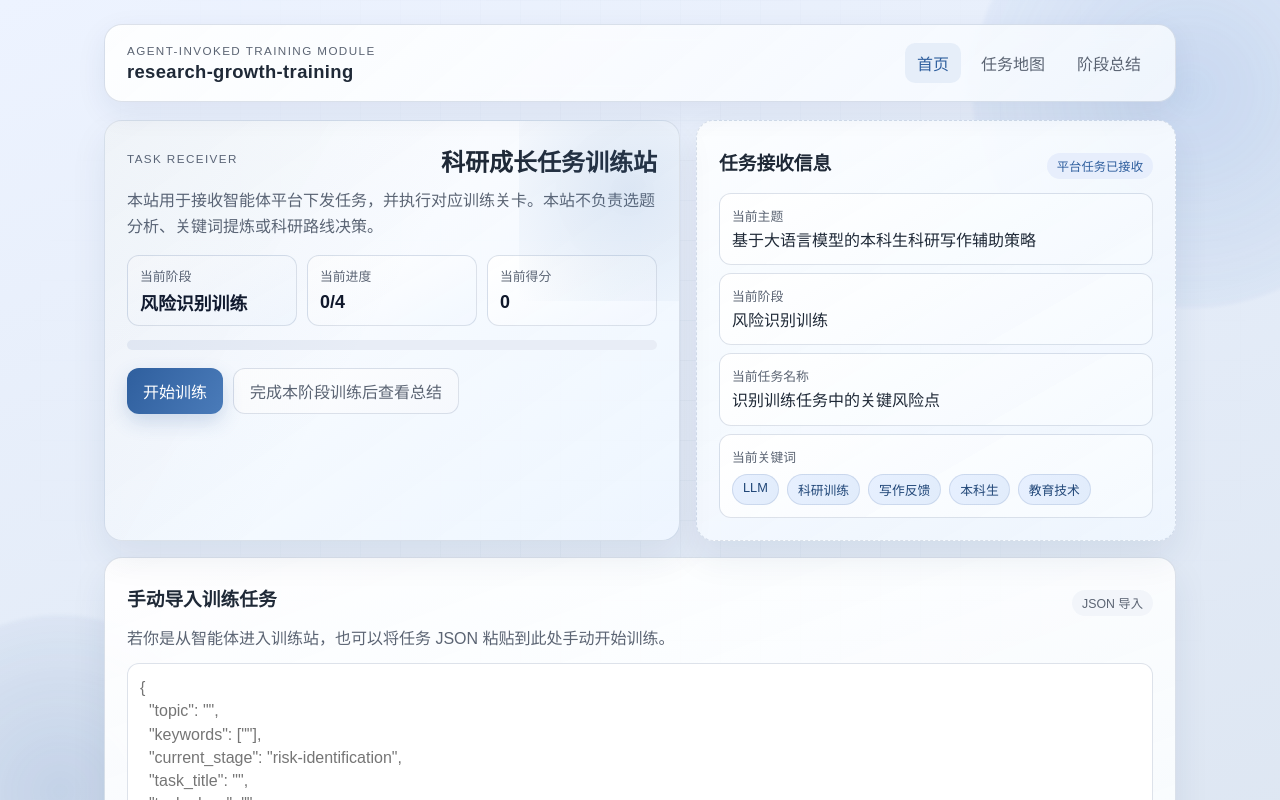
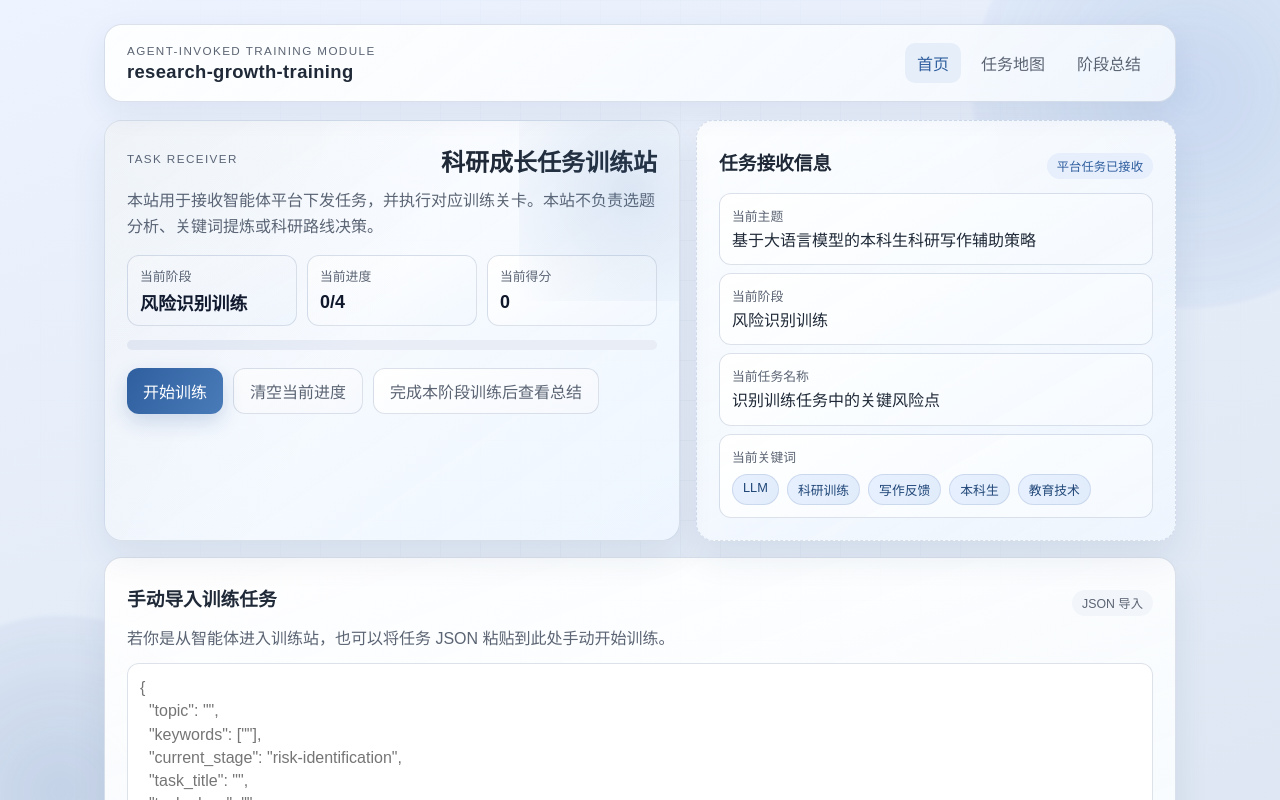
Before and after one commit to lll888666/research-growth-training, a Vue app: page / in a window 1280 px wide. Shown: the top 800 px of the page. Built offline with nearby package versions, Linux system fonts and the light colour scheme.

Commit message:
update project

```diff
--- a/src/views/HomeView.vue
+++ b/src/views/HomeView.vue
@@ -75,6 +75,7 @@ function handleGoSummary() {
 
       <div class="action-row">
         <button class="btn-primary" @click="handleStartTraining">开始训练</button>
+        <button class="btn-secondary" @click="handleClearProgress">清空当前进度</button>
         <button class="btn-secondary" @click="handleGoSummary">完成本阶段训练后查看总结</button>
       </div>
       <p v-if="actionHint" class="hint-error">{{ actionHint }}</p>
```
